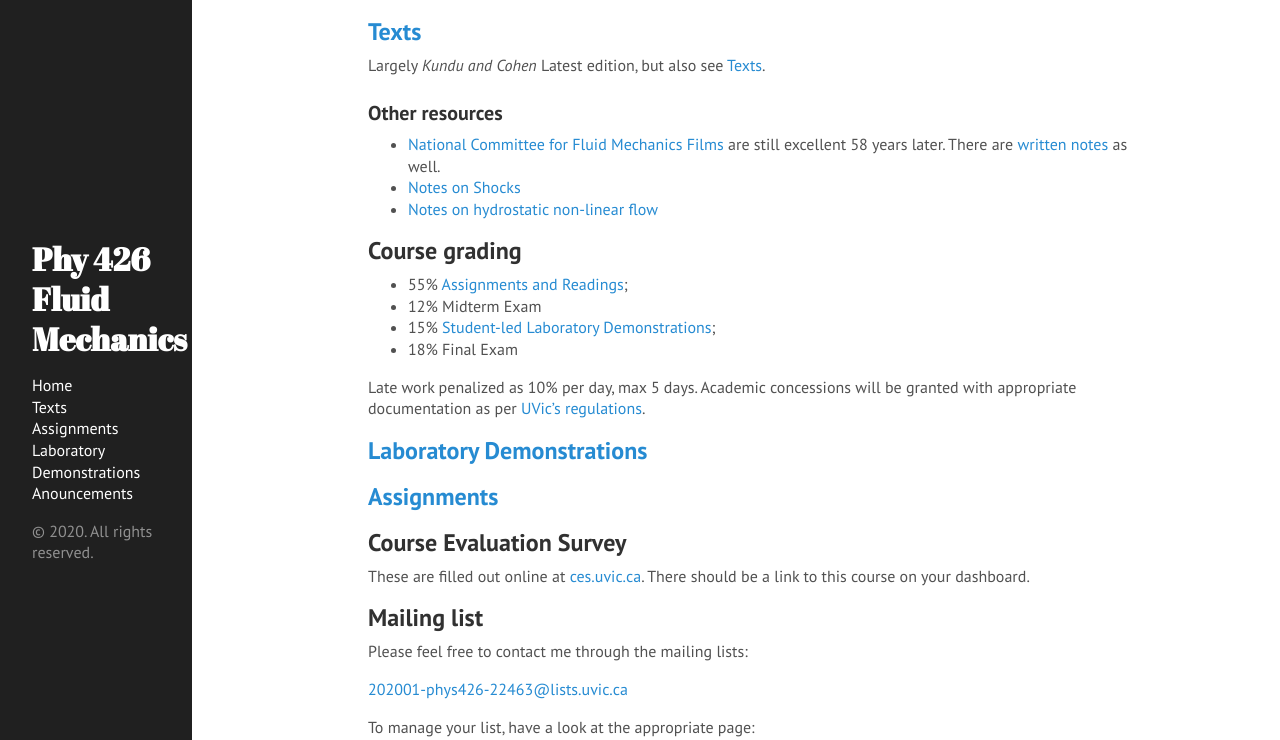
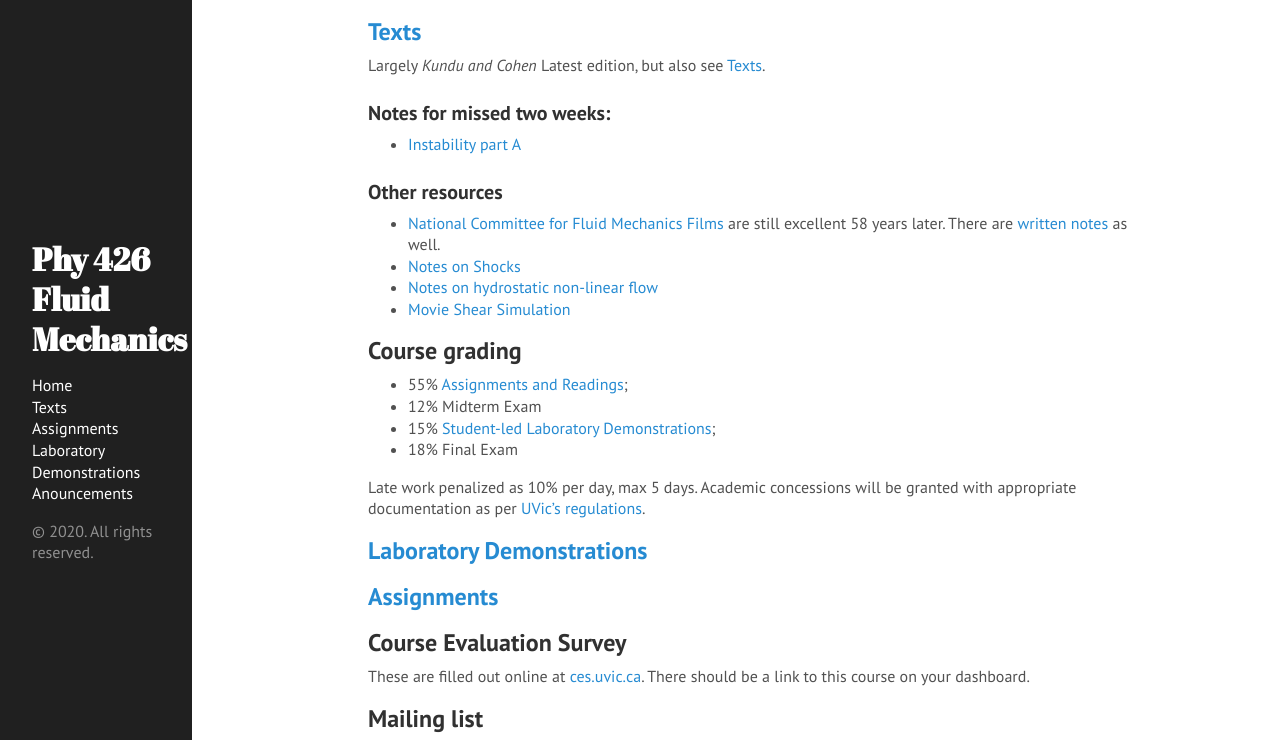
Before and after one commit to jklymak/Phy426, a Jekyll site: the page built from docs/index.md, in a window 1280 px wide and 900 px high, scrolled down 1012 px, cut to the strip 160-900 px from the top of the window. Built offline with Jekyll 4.4.1, drawn with Linux system fonts in a browser that asks for light colours.

Commit message:
Instability

```diff
--- a/docs/index.md
+++ b/docs/index.md
@@ -33,12 +33,17 @@ Spring 2020
 
 Largely *Kundu and Cohen* Latest edition, but also see [Texts](./Texts/).
 
+### Notes for missed two weeks:
+
+  - [Instability part A](./pdfs/Instability.pdf)
+
 ### Other resources
 
   - [National Committee for Fluid Mechanics Films](http://web.mit.edu/hml/ncfmf.html) are still excellent 58 years later.
   There are [written notes](http://web.mit.edu/hml/notes.html) as well.
   - [Notes on Shocks](./pdfs/PrattSec1.3_11445.pdf)
   - [Notes on hydrostatic non-linear flow](./pdfs/Baines2.3.pdf)
+  - [Movie Shear Simulation]('./')
 
 ## Course grading
 
```
Also changed, not shown: 1 other file.
